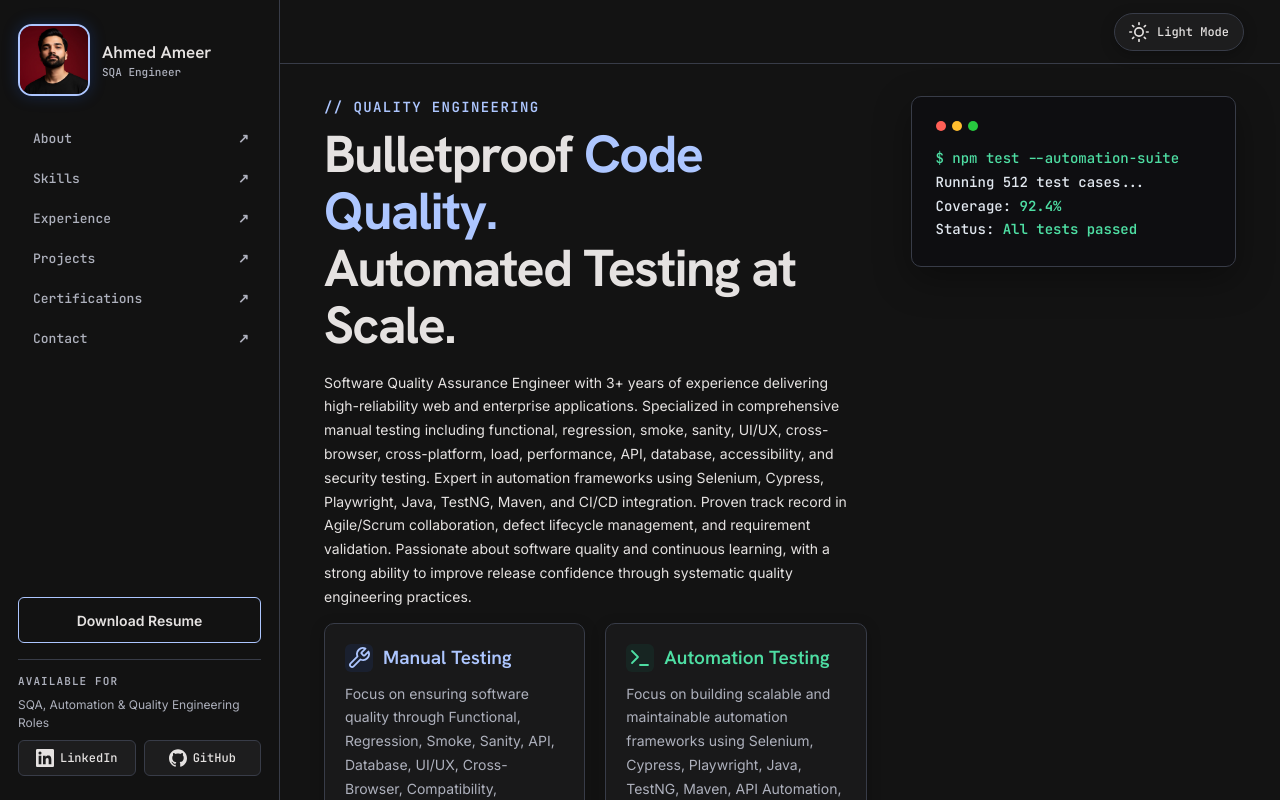
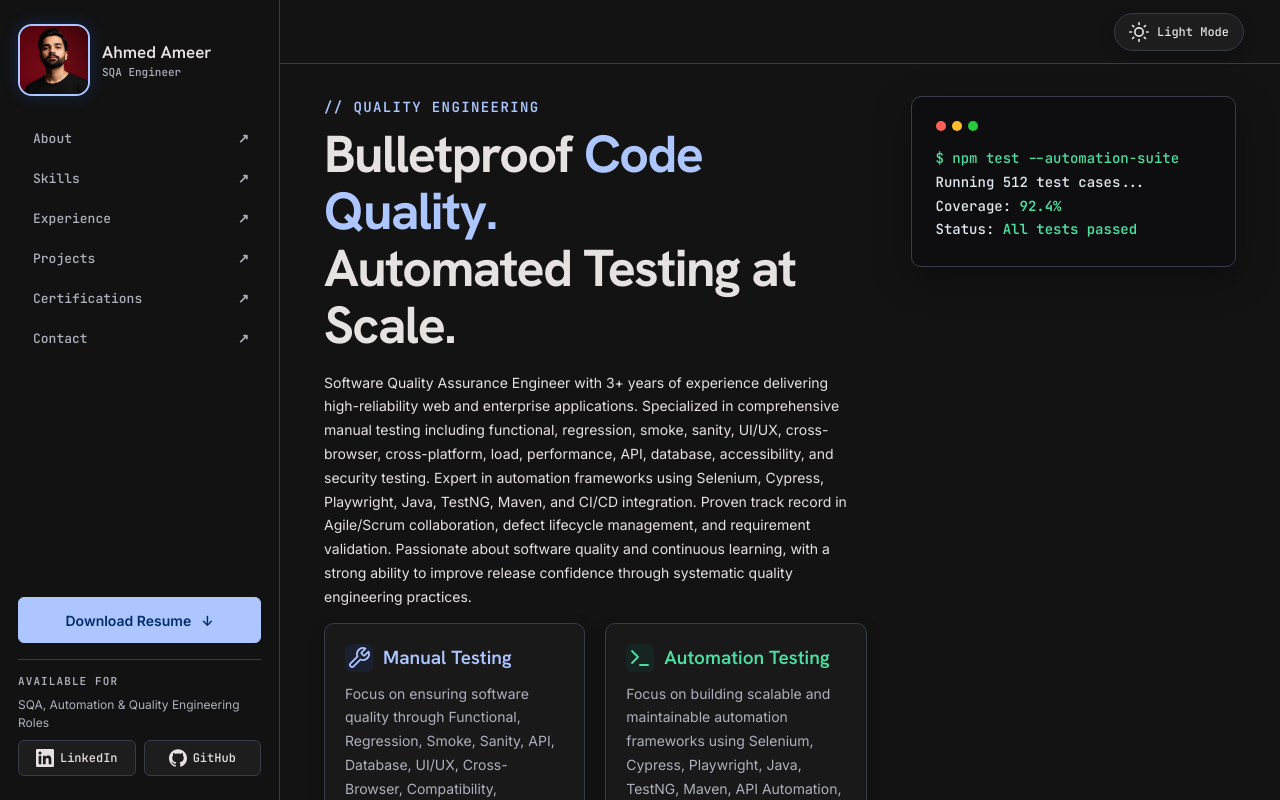
Before and after one commit to ahmedameer-100/ahmedameersqaportfolio, a Next.js app: page / in a window 1280 px wide. Shown: the top 800 px of the page. Built offline with nearby package versions, Linux system fonts and the light colour scheme.

Commit message:
style: update resume button to primary and add download icon

```diff
--- a/app/page.tsx
+++ b/app/page.tsx
@@ -347,8 +347,8 @@ export default function Home() {
         </nav>
 
         <div className="sidebar-bottom">
-          <a className="button secondary sidebar-resume-btn" href={resumeUrl} download="Ahmed-Ameer-SQA-Engineer-CV.pdf">
-            Download Resume
+          <a className="button primary sidebar-resume-btn" href={resumeUrl} download="Ahmed-Ameer-SQA-Engineer-CV.pdf">
+            Download Resume <span aria-hidden="true">↓</span>
           </a>
           <div className="sidebar-footer">
             <p className="eyebrow">AVAILABLE FOR</p>
```
